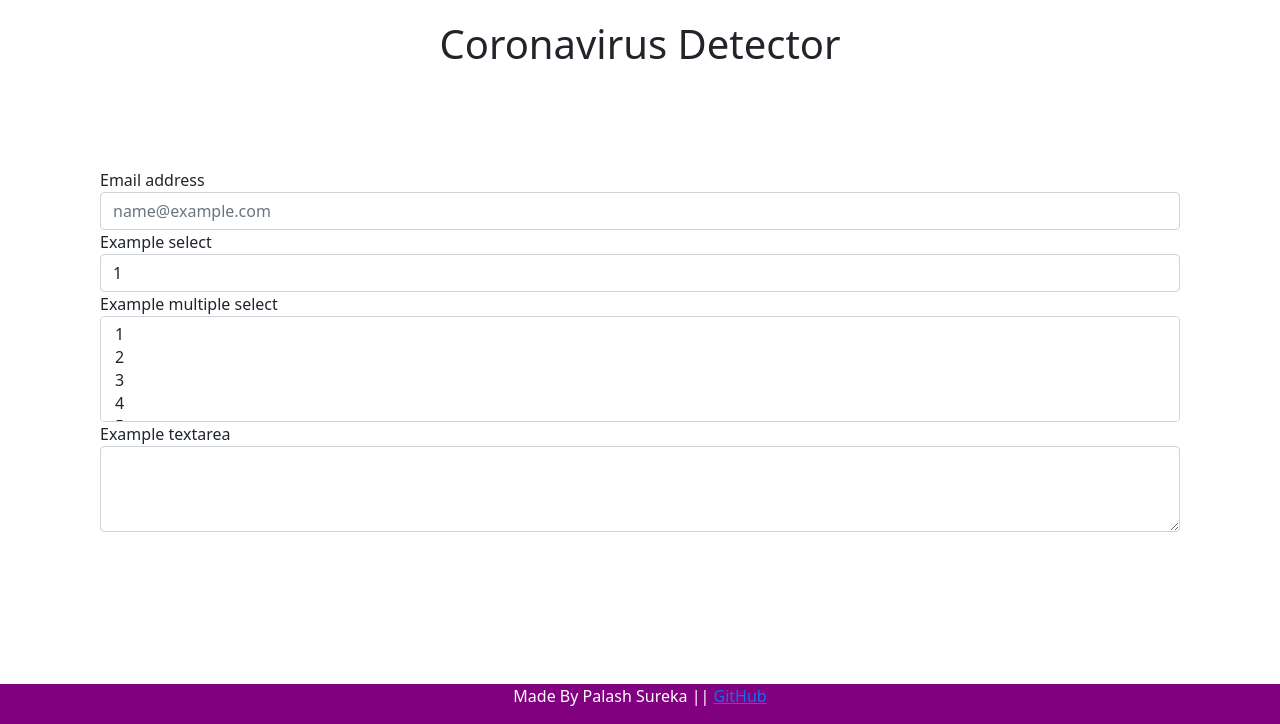
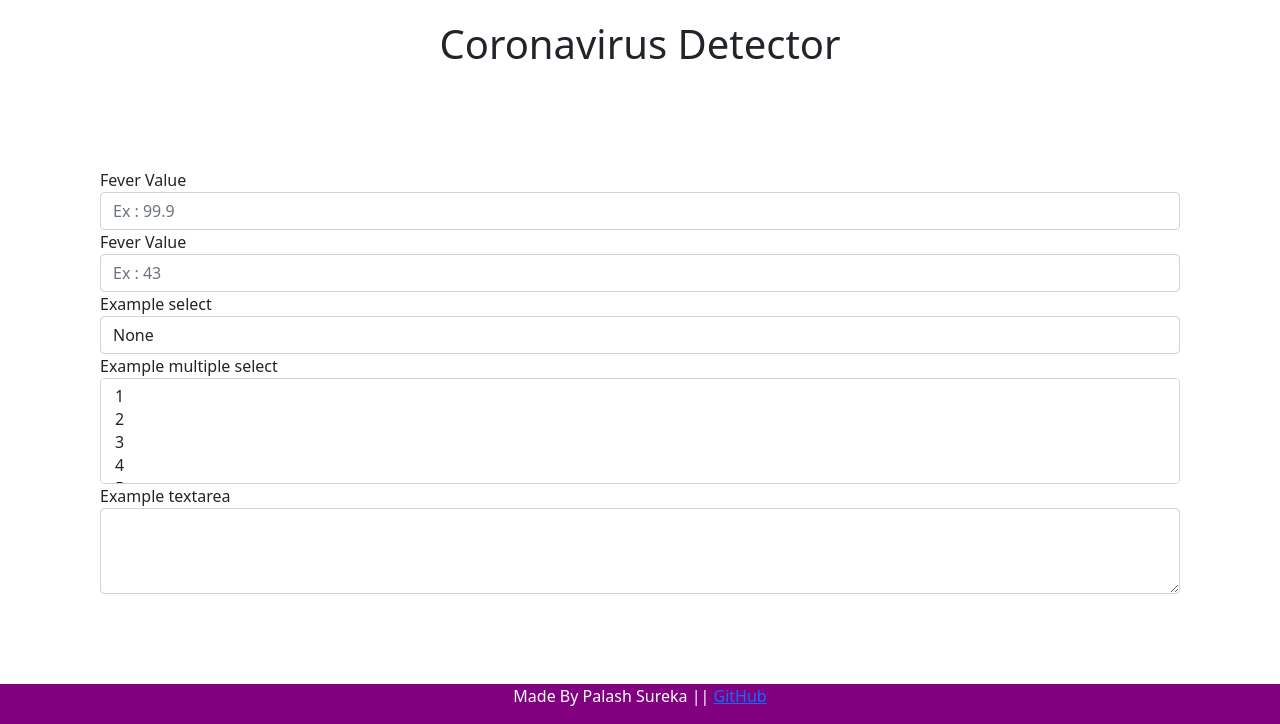
Before and after one commit to fast-and-curious-1910/CovidProbability, a Flask app: template templates/index.html in a window 1280 px wide. Shown: the part 76-800 px from the top of the page. Run offline with Flask 2, Linux system fonts and the light colour scheme; the template is opened without the code that fills it, so the values that code supplies are empty; parts of the project's set-up code (start-up, migrations or seed data) failed here and were passed over.

Commit message:
I honestly dont know what im doin

```diff
--- a/main.py
+++ b/main.py
@@ -1,5 +1,7 @@
 from flask import Flask , render_template
 import pickle
+
+import flask
 import src.training as training
 app = Flask('Covid Infection Probability Detector')
 
@@ -17,7 +19,7 @@ def main():
 
 @app.errorhandler(404)
 def err(error):
-    return 404
+    return flask.Response(status=404)
 
 
 
--- a/templates/index.html
+++ b/templates/index.html
@@ -37,7 +37,7 @@
         }
 
         form {
-            margin: 100px 100px 100px 100px;
+            margin: 100px 100px 100px ;
         }
 
 
@@ -77,17 +77,22 @@
 
 <form>
     <div class="form-group">
-        <label for="exampleFormControlInput1">Email address</label>
-        <input type="email" class="form-control" id="exampleFormControlInput1" placeholder="name@example.com">
+        <label for="fever">Fever Value</label>
+        <input type="number" class="form-control" id="fever" name='fever'placeholder="Ex : 99.9">
     </div>
+
     <div class="form-group">
-        <label for="exampleFormControlSelect1">Example select</label>
-        <select class="form-control" id="exampleFormControlSelect1">
-            <option>1</option>
-            <option>2</option>
-            <option>3</option>
-            <option>4</option>
-            <option>5</option>
+        <label for="age">Fever Value</label>
+        <input type="number" class="form-control" id="age" name='age' placeholder="Ex : 43">
+    </div>
+
+
+    <div class="form-group">
+        <label for='pain'>Example select</label>
+        <select class="form-control" id="pain">
+            <option>None</option>
+            <option>Medium</option>
+            <option>Severe</option>
         </select>
     </div>
     <div class="form-group">
```
Also changed, not shown: templates/style.css (deleted, +0 -10 lines).
